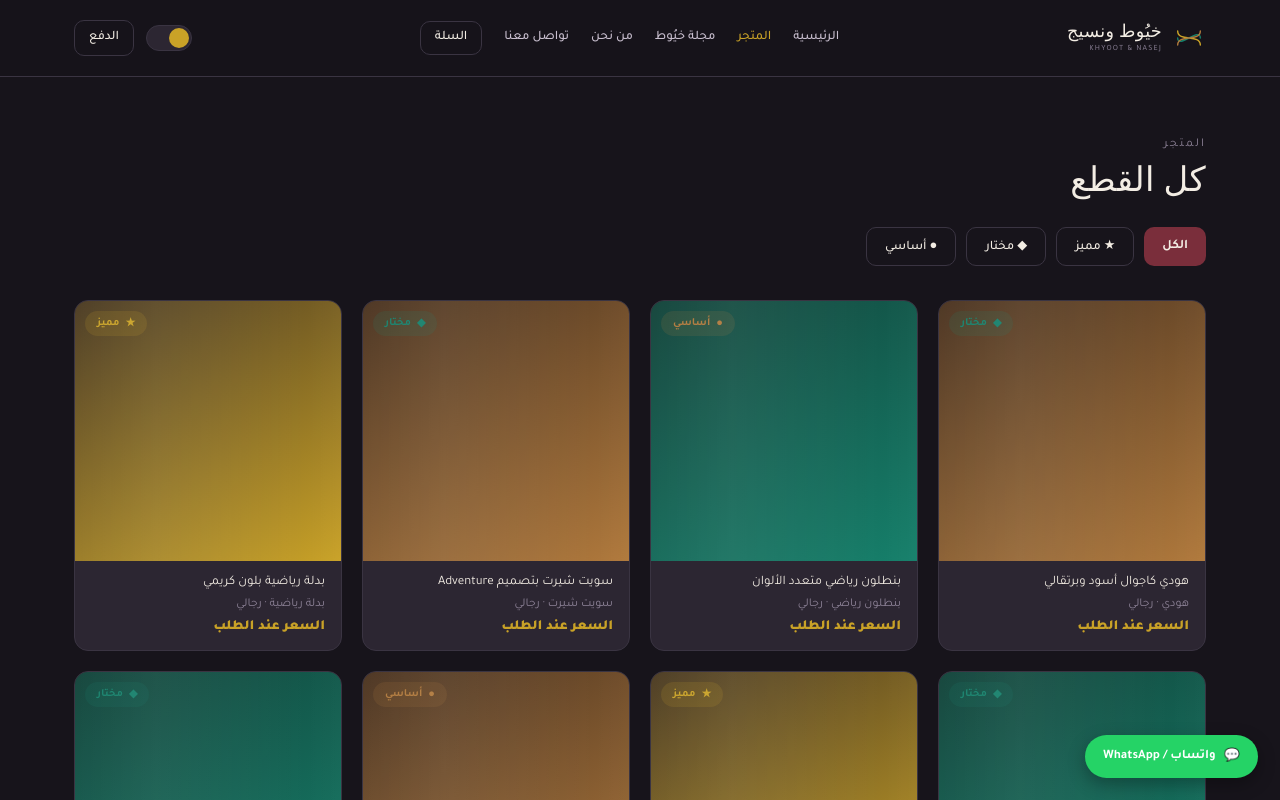
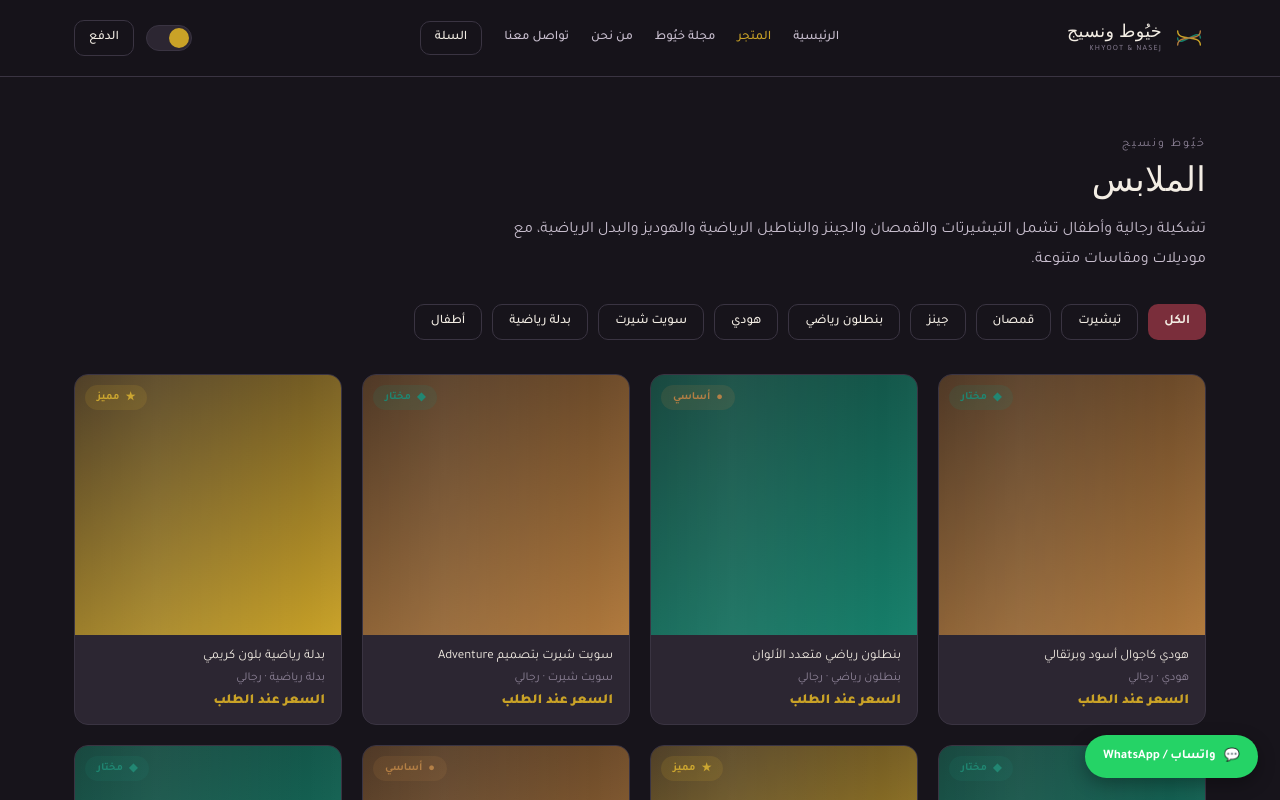
Before and after one commit to Abdallah-cmyk/khuyoot-store, a React (Vite) app: page /shop in a window 1280 px wide. Shown: the top 800 px of the page. Built offline with nearby package versions, Linux system fonts and the light colour scheme; a web font is replaced by a local one.

Commit message:
Switch shop filters from tiers to real clothing categories

```diff
--- a/Shop.jsx
+++ b/Shop.jsx
@@ -1,17 +1,17 @@
 import React, { useState } from 'react';
 import ProductCard from './ProductCard.jsx';
-import { products, tierLabels } from './products.js';
+import { products, categories } from './products.js';
 
 export default function Shop() {
-  const [filter, setFilter] = useState('all');
-  const shown = filter === 'all' ? products : products.filter((p) => p.tier === filter);
+  const [filter, setFilter] = useState('الكل');
+  const shown = filter === 'الكل' ? products : products.filter((p) => p.category === filter);
   return (
     <div className="container" style={{ padding: '48px 24px 90px' }}>
-      <p className="eyebrow" style={{ marginBottom: 8 }}>المتجر</p>
-      <h1 style={{ fontSize: 34, marginBottom: 28 }}>كل القطع</h1>
+      <p className="eyebrow" style={{ marginBottom: 8 }}>خيُوط ونسيج</p>
+      <h1 style={{ fontSize: 34, marginBottom: 10 }}>الملابس</h1>
+      <p style={{ color: 'var(--text-secondary)', lineHeight: 1.9, maxWidth: 720, marginBottom: 28 }}>تشكيلة رجالية وأطفال تشمل التيشيرتات والقمصان والجينز والبناطيل الرياضية والهوديز والبدل الرياضية، مع موديلات ومقاسات متنوعة.</p>
       <div style={{ display: 'flex', gap: 10, marginBottom: 34, flexWrap: 'wrap' }}>
-        <button onClick={() => setFilter('all')} className={filter === 'all' ? 'btn-primary' : 'btn-ghost'} style={{ fontSize: 13, padding: '9px 18px' }}>الكل</button>
-        {Object.entries(tierLabels).map(([key, t]) => <button key={key} onClick={() => setFilter(key)} className={filter === key ? 'btn-primary' : 'btn-ghost'} style={{ fontSize: 13, padding: '9px 18px' }}>{t.icon} {t.label}</button>)}
+        {categories.map((category) => <button key={category} onClick={() => setFilter(category)} className={filter === category ? 'btn-primary' : 'btn-ghost'} style={{ fontSize: 13, padding: '9px 16px' }}>{category}</button>)}
       </div>
       <div style={{ display: 'grid', gridTemplateColumns: 'repeat(auto-fill, minmax(220px, 1fr))', gap: 20 }}>{shown.map((p) => <ProductCard key={p.id} product={p} />)}</div>
     </div>
```
